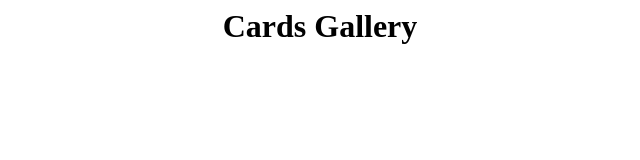
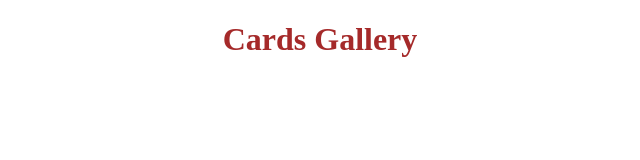
Before and after one commit to BasilBosnjak/Repo06-07, a plain HTML site: page ex01/src/index.html in a window 1280 px wide. Shown: the whole page, without its empty margins (320-960 px from the left). Drawn offline with Linux system fonts and the light colour scheme.

Commit message:
Linking with css

```diff
--- a/ex01/src/index.html
+++ b/ex01/src/index.html
@@ -1 +1,9 @@
-<h1 style="text-align:center">Cards Gallery</h1>
+<!DOCTYPE html>
+<html>
+<head>
+    <link rel="stylesheet" href="../style/index.css">
+</head>
+<body>
+    <h1>Cards Gallery</h1>
+</body>
+</html>
--- a/ex01/style/index.css
+++ b/ex01/style/index.css
@@ -0,0 +1,4 @@
+body {
+    color: brown;
+    text-align: center;
+}
```
